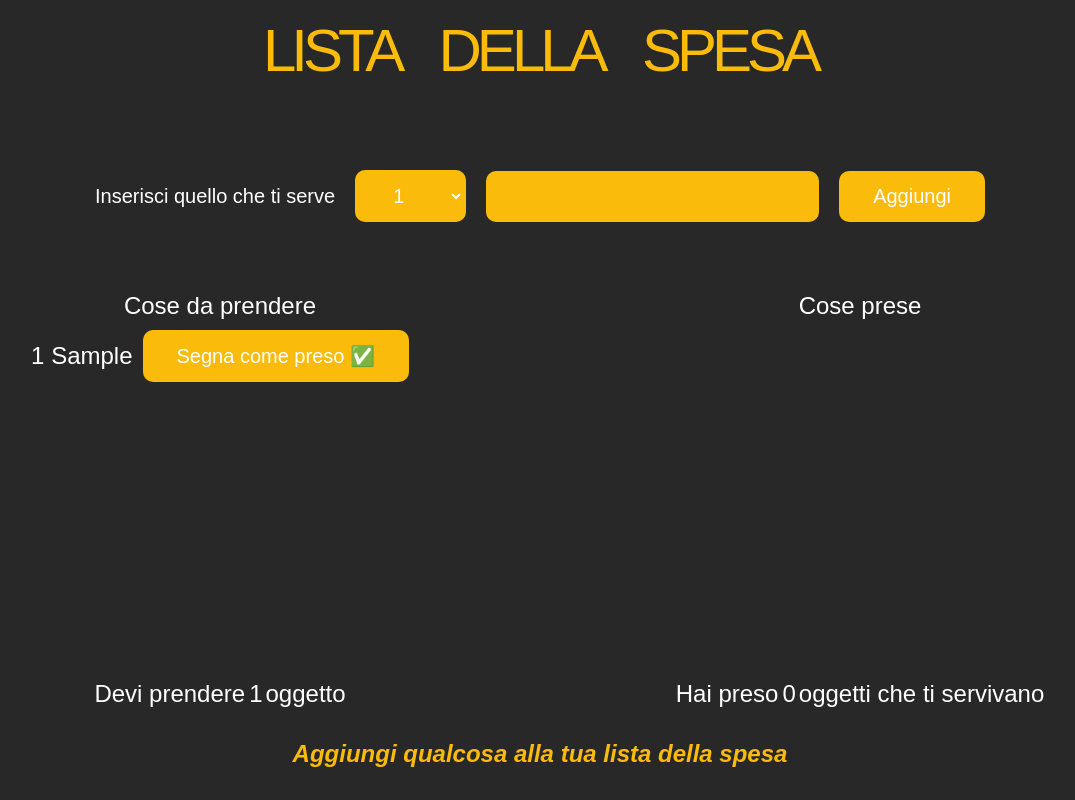
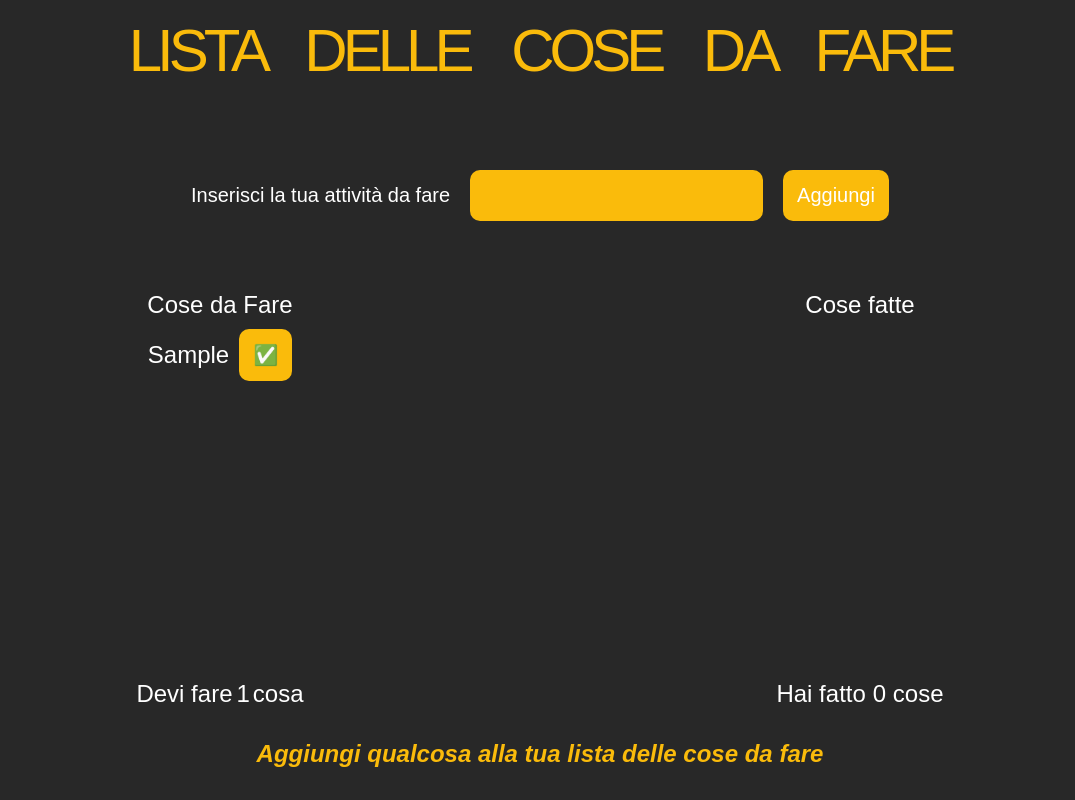
Before and after one commit to RiccardoMannino/todo-list, a React (Create React App) app: page / in a window 1280 px wide. Both pictures are taken after typing "Sample" into the empty fields and a click on the button "Aggiungi". Shown: the whole page, without its empty margins (100-1175 px from the left). Built offline with nearby package versions, Linux system fonts and the light colour scheme.

Commit message:
modifiche da lista della spesa a todolist

```diff
--- a/public/index.html
+++ b/public/index.html
@@ -24,7 +24,7 @@
       work correctly both with client-side routing and a non-root public URL.
       Learn how to configure a non-root public URL by running `npm run build`.
     -->
-		<title>Lista Della Spesa</title>
+		<title>Cose Da Fare</title>
 	</head>
 	<body>
 		<noscript>You need to enable JavaScript to run this app.</noscript>
--- a/src/components/App.js
+++ b/src/components/App.js
@@ -1,4 +1,3 @@
-import { createContext, useContext, useState, useEffect } from "react";
 import "../index.css";
 import { Footer } from "./Footer";
 import { FormList } from "./FormList";
@@ -8,66 +7,10 @@ import { Header } from "./Header";
 
 // TODO: Sistemazione stile di tutti i componenti
 
-export const ListContext = createContext();
+export default function App() {
 
-export default function App() {
-	const [items, setItems] = useState(() => {
-		const Items = JSON.parse(localStorage.getItem("items"));
-		return Items || [];
-	});
-	const [done, setDone] = useState(() => {
-		const doneItems = JSON.parse(localStorage.getItem("doneItems"));
-		return doneItems || [];
-	});
-
-	function handleAddItem(thing) {
-		setItems((items) => [...items, thing]);
-	}
-
-	useEffect(() => {
-		localStorage.setItem("items", JSON.stringify(items));
-	}, [items]);
-
-	useEffect(() => {
-		localStorage.setItem("doneItems", JSON.stringify(done));
-	}, [done]);
-
-	// funzione che elimina un elemento dalla lista cose da prendere alla lista cose prese
-	const handleDeleteItem = (id) => {
-		setItems((currentItems) => {
-			// costante che trova all'interno dell'array items l'elemento con id che sia uguale all'argomento della funzione (id)
-			const itemToRemove = currentItems.find((item) => item.id === id);
-
-			if (itemToRemove) {
-				// React non riconosce i set come struttura dati da processare  ma solo oggetti e array quindi per evitare doppioni visto che lo stato è asincrono utilizziamo questa costante e la convertiamo in array
-				setDone((prevDone) => {
-					const updatedDone = new Set(
-						prevDone.map((item) => item.id).includes(itemToRemove.id)
-							? prevDone
-							: [...prevDone, { ...itemToRemove, packed: !itemToRemove.packed }]
-					);
-					return Array.from(updatedDone);
-				});
-			}
-			// questo return rimuove dalla lista l'elemento cliccato
-			return currentItems.filter((item) => item.id !== id);
-		});
-	};
-
-	function handleDeleteDoneItem(id) {
-		setDone((done) => done.filter((doneItem) => doneItem.id !== id));
-	}
 
 	return (
-		<ListContext.Provider
-			value={{
-				items,
-				done,
-				addItems: handleAddItem,
-				deleteItems: handleDeleteItem,
-				deleteDoneItem: handleDeleteDoneItem,
-			}}
-		>
 		<div className="app">
 			<Header />
 			<FormList />
@@ -77,6 +20,5 @@ export default function App() {
 			</div>
 			<Footer />
 		</div>
-		</ListContext.Provider>
 	);
 }
--- a/src/components/DoneItem.js
+++ b/src/components/DoneItem.js
@@ -1,9 +1,8 @@
-import { useContext } from "react";
 import { Button } from "./Button";
-import { ListContext } from "./App";
+import { useList } from "../context/ListContext";
 
 export function DoneItem() {
-	const { done, deleteDoneItem } = useContext(ListContext);
+	const { done, deleteDoneItems } = useList();
 
 	return (
 		<>
@@ -15,29 +14,31 @@ export function DoneItem() {
 					gap: "1rem",
 				}}
 			>
-				<p>Cose prese</p>
-				{done.map((doneItem) => (
+				<p>Cose fatte</p>
+				{done?.map((doneItem) => (
 					<li key={doneItem.id}>
 						<span style={{ textDecoration: "line-through" }}>
-							{doneItem.quantity} {doneItem.description}
+							{doneItem.description}
 						</span>
-						<Button onClick={() => deleteDoneItem(doneItem.id)}>
-							Elimina definitivamente ❌
+						<Button onClick={() => deleteDoneItems(doneItem.id)}>
+							❌
 						</Button>
 					</li>
 				))}
 			</ul>
 			<p>
-				<span style={{ marginRight: "4px" }}>Hai preso</span>
-				{done.length === 1 ? (
+				<span style={{ marginRight: "4px" }}>Hai fatto</span>
+				{done?.length === 1 ? (
 					<>
-						{done.length}
-						<span style={{ marginLeft: "3px" }}>oggetto che ti serve</span>
+						{done?.length}
+						<span style={{ marginLeft: "3px" }}>cosa </span>
 					</>
 				) : (
 					<>
-						{done.length}
-						<span style={{ marginLeft: "3px" }}>oggetti che ti servivano</span>
+						{done?.length > 1 ||
+							(done?.length === 0 && (
+								<span style={{ marginLeft: "3px" }}>{done?.length} cose</span>
+							))}
 					</>
 				)}
 			</p>
--- a/src/components/Footer.js
+++ b/src/components/Footer.js
@@ -1,17 +1,16 @@
-import { useContext } from "react";
-import { ListContext } from "./App";
+import { useList } from "../context/ListContext";
 
 export function Footer() {
-	const { items, done } = useContext(ListContext);
+	const { items, done } = useList();
 
 	const itemLength = items.length;
-	const numLength = done.length;
+	const numLength = done?.length;
 	const numItemsLength = itemLength + numLength;
 
 	if (!numLength) {
 		return (
 			<p className="footer">
-				<em>Aggiungi qualcosa alla tua lista della spesa</em>
+				<em>Aggiungi qualcosa alla tua lista delle cose da fare</em>
 			</p>
 		);
 	}
@@ -19,7 +18,7 @@ export function Footer() {
 	if (itemLength === 0 && numLength >= 1) {
 		return (
 			<p className="footer">
-				<em>Hai preso tutto!!</em>
+				<em>Hai fatto tutto!!</em>
 			</p>
 		);
 	}
@@ -27,7 +26,7 @@ export function Footer() {
 	return (
 		<footer className="footer">
 			<em>
-				Hai preso {numLength} cose su {numItemsLength}
+				Hai fatto {numLength} cose su {numItemsLength}
 			</em>
 		</footer>
 	);
--- a/src/components/FormList.js
+++ b/src/components/FormList.js
@@ -1,9 +1,9 @@
-import { useContext, useState } from "react";
+import { useState } from "react";
 import { Button } from "./Button";
-import { ListContext } from "./App";
+import { useList } from "../context/ListContext";
 
 export function FormList() {
-	const { addItems } = useContext(ListContext);
+	const { addItems } = useList();
 
 	const [description, setDescription] = useState("");
 	const [quantity, setQuantity] = useState(1);
@@ -16,14 +16,11 @@ export function FormList() {
 		const id = crypto.randomUUID();
 
 		const newItem = {
+			id: id,
 			description: description,
 			quantity: quantity,
-			packed: false,
-			id: id,
 		};
-		//console.log(newItem);
 
-		// inseriamo newItem all'interno della props per elevare lo stato
 		addItems(newItem);
 
 		setDescription("");
@@ -34,14 +31,8 @@ export function FormList() {
 	return (
 		<div>
 			<form className="form" onSubmit={handleSubmit}>
-				<label>Inserisci quello che ti serve</label>
-				<select value={quantity} onChange={(e) => setQuantity(e.target.value)}>
-					{Array.from({ length: 20 }, (_, i) => i + 1).map((num) => (
-						<option value={num} key={num}>
-							{num}
-						</option>
-					))}
-				</select>
+				<label>Inserisci la tua attività da fare</label>
+
 				<input
 					type="text"
 					value={description}
--- a/src/components/Header.js
+++ b/src/components/Header.js
@@ -1,7 +1,7 @@
 export function Header() {
 	return (
 		<div className="header">
-			<h1>Lista della Spesa</h1>
+			<h1>Lista delle Cose da Fare</h1>
 		</div>
 	);
 }
--- a/src/components/Item.js
+++ b/src/components/Item.js
@@ -1,9 +1,8 @@
-import { useContext } from "react";
 import { Button } from "./Button";
-import { ListContext } from "./App";
+import { useList } from "../context/ListContext";
 
 export function Item() {
-	const { items, deleteItems } = useContext(ListContext);
+	const { items, deleteItems } = useList();
 
 	return (
 		<>
@@ -15,28 +14,30 @@ export function Item() {
 					gap: "1rem",
 				}}
 			>
-				<p>Cose da prendere</p>
+				<p>Cose da Fare</p>
 				{items.map((item) => (
-					<li>
-						<span>
-							{item.quantity} {item.description}
-						</span>
-						<Button onClick={() => deleteItems(item.id)}>
-							Segna come preso ✅
+					<li key={item.id}>
+						<span>{item.description}</span>
+						<Button
+							onClick={() =>
+								deleteItems(item.id)
+							}
+						>
+							✅
 						</Button>
 					</li>
 				))}
 			</ul>
 			<p>
-				<span style={{ marginRight: "4px" }}>Devi prendere</span>
+				<span style={{ marginRight: "4px" }}>Devi fare</span>
 				{items.length === 1 ? (
 					<>
 						{items.length}
-						<span style={{ marginLeft: "3px" }}>oggetto</span>
+						<span style={{ marginLeft: "3px" }}>cosa</span>
 					</>
 				) : (
 					<>
-						{items.length} <span style={{ marginLeft: "3px" }}>oggetti</span>
+						{items.length} <span style={{ marginLeft: "3px" }}>cose</span>
 					</>
 				)}
 			</p>
--- /dev/null
+++ b/src/context/ListContext.js
@@ -0,0 +1,109 @@
+import { createContext, useContext, useEffect, useReducer } from "react";
+
+const ListContext = createContext();
+
+const initialState = {
+	items: JSON.parse(localStorage.getItem("items")) || [],
+	done: JSON.parse(localStorage.getItem("doneItems")) || [],
+};
+
+function reducer(state, action) {
+
+	if (!state || !Array.isArray(state.items) || !Array.isArray(state.done)) {
+		return initialState;
+	}
+	switch (action.type) {
+
+
+		case "item/add":
+			return { ...state, items: [...state.items, action.payload] };
+
+		case "item/delete":
+			// Verifica se l'ID è valido
+			if (action.payload === undefined || action.payload === null) {
+				console.log('Invalid ID received');
+				return state;
+			}
+
+			// Trova l'elemento da rimuovere
+			const itemToRemove = state.items.find(item => {
+				return item.id === action.payload;
+			});
+
+			if (itemToRemove) {
+				// Crea il nuovo array done
+				const newDone = state.done.some(item => item.id === itemToRemove.id)
+					? state.done
+					: [...state.done, { ...itemToRemove }];
+
+				// Filtra l'array items
+				const newItems = state.items.filter(item => {
+					const shouldKeep = item.id !== action.payload;
+					return shouldKeep;
+				});
+
+				return {
+					...state,
+					items: newItems,
+					done: newDone
+				};
+			}
+
+			return state;
+
+		case "item/deleteDone":
+			return {...state , done: state.done.filter((doneItem) => doneItem.id !== action.payload)};
+
+		default:
+			throw new Error("Unknown action type");
+	}
+}
+
+function ListProvider({ children }) {
+	const [{ items, done }, dispatch] = useReducer(reducer, initialState);
+
+	useEffect(() => {
+		localStorage.setItem("items", JSON.stringify(items));
+	}, [items]);
+
+	useEffect(() => {
+		localStorage.setItem("doneItems", JSON.stringify(done));
+	}, [done]);
+
+	function handleAddItem(thing) {
+		dispatch({ type: "item/add", payload: thing });
+	}
+
+	function handleDeleteDoneItem(id) {
+		dispatch({ type: "item/deleteDone", payload: id });
+	}
+
+	function handleDeleteItem(id) {
+		dispatch({ type: "item/delete", payload: id });
+	}
+
+	return (
+		<ListContext.Provider
+			value={{
+				items,
+				done,
+				addItems: handleAddItem,
+				deleteItems: handleDeleteItem,
+				deleteDoneItems: handleDeleteDoneItem,
+				dispatch,
+			}}
+		>
+			{children}
+		</ListContext.Provider>
+	);
+}
+
+function useList() {
+	const context = useContext(ListContext);
+	if (context === undefined) {
+		throw new Error("ListContext must be used within the context");
+	}
+	return context;
+}
+
+export { ListProvider, useList };
--- a/src/index.css
+++ b/src/index.css
@@ -53,7 +53,7 @@ h1 {
 button,
 select,
 input {
-	padding: 1.2rem 3.2rem;
+	padding: 1.2rem 1.2rem;
 	border-radius: 10px;
 	font-size: 2rem;
 	background-color: #fabb0b;
--- a/src/index.js
+++ b/src/index.js
@@ -2,10 +2,13 @@ import React from "react";
 import ReactDOM from "react-dom/client";
 import "./index.css";
 import App from "../src/components/App";
+import { ListProvider } from "./context/ListContext";
 
 const root = ReactDOM.createRoot(document.getElementById("root"));
 root.render(
 	<React.StrictMode>
-		<App />
+		<ListProvider>
+			<App />
+		</ListProvider>
 	</React.StrictMode>
 );
```
Also changed, not shown: 1 other file (tests, documents, lock files or other folders). Lines whose indentation alone changed are shown as unchanged.
